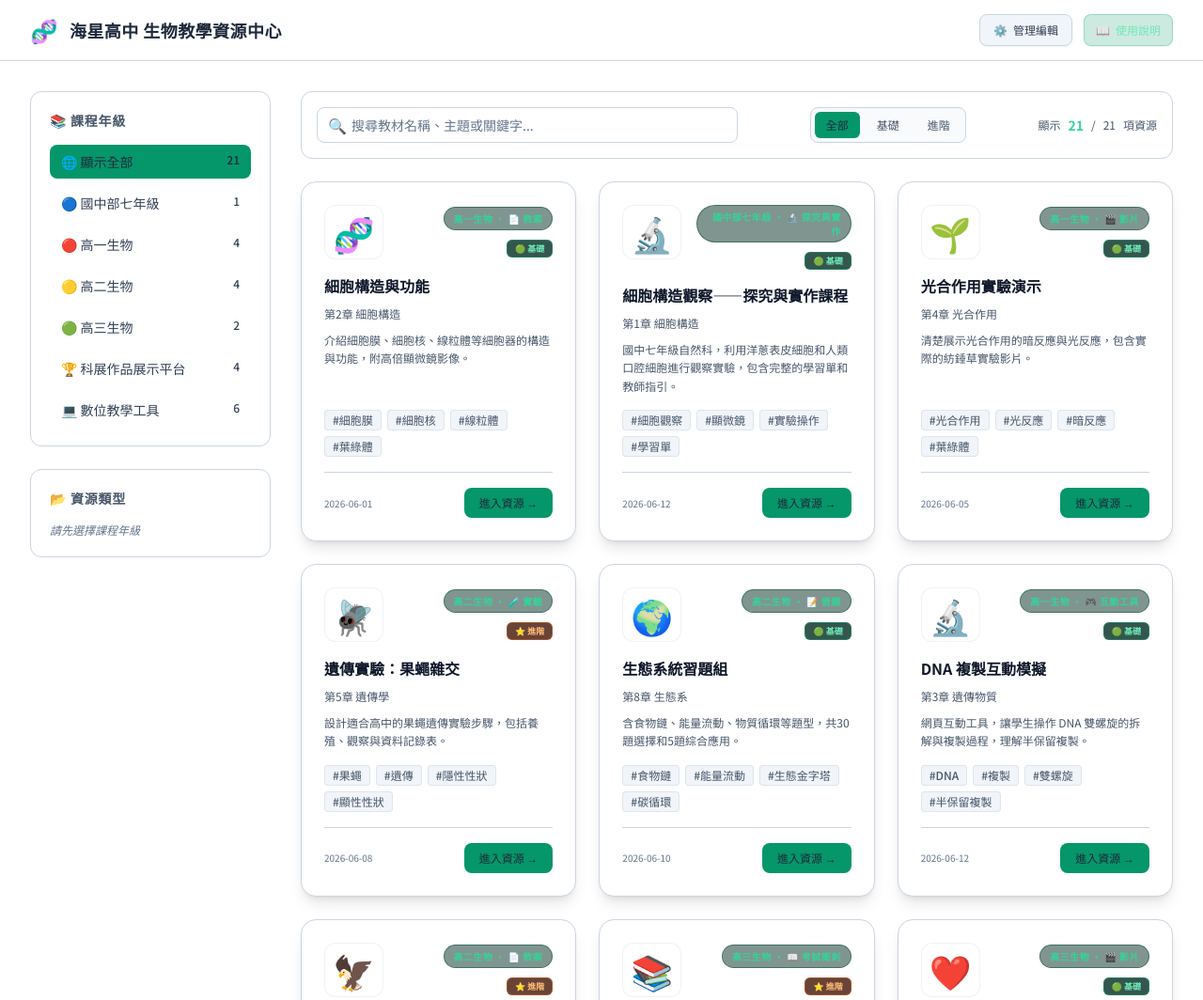
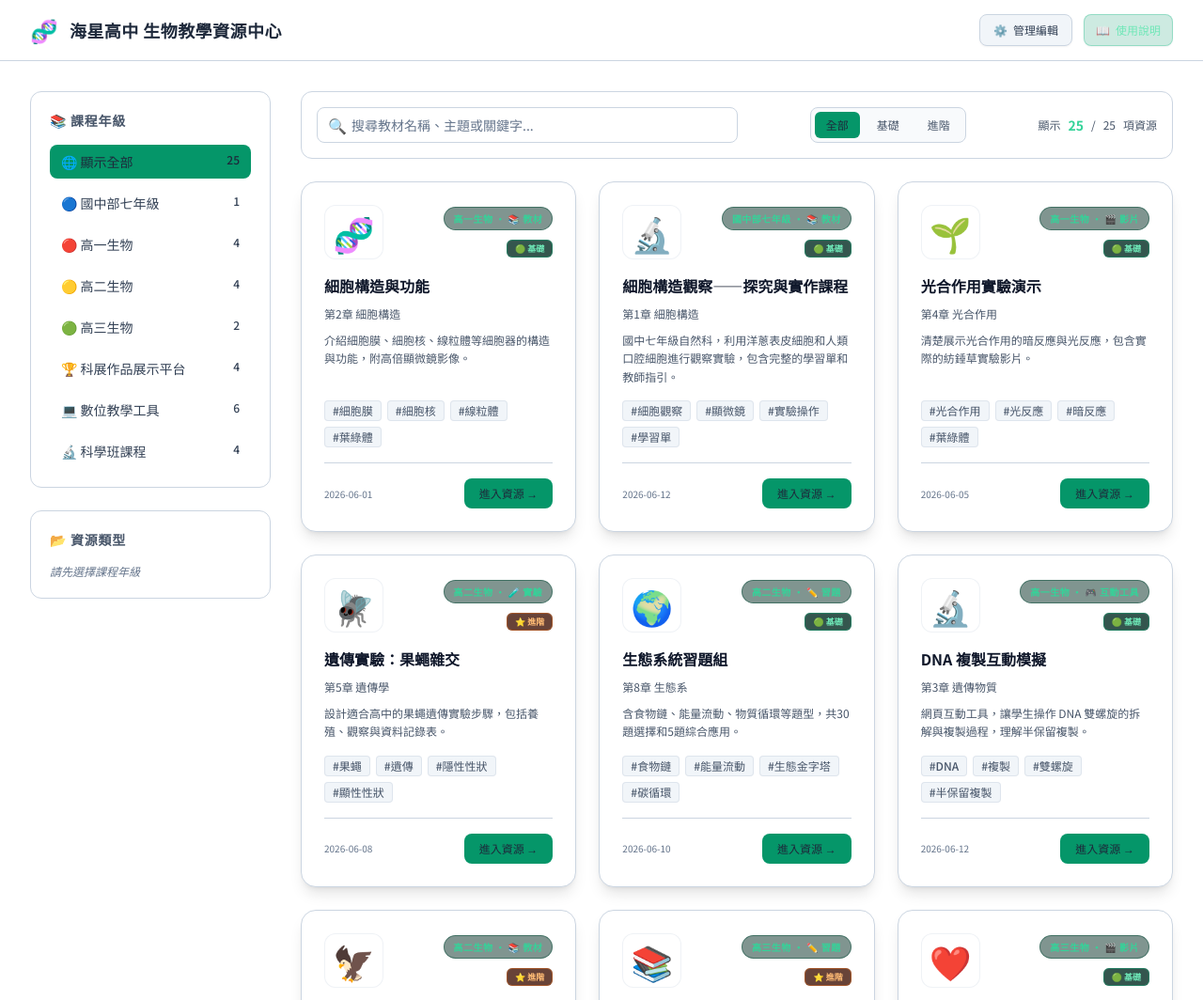
Before and after one commit to yehtm-tech/biology-teaching-hub, a plain HTML site: page index.html in a window 1280 px wide. Shown: the top 1064 px of the page at 94% size. Drawn offline with nearby package versions, Linux system fonts and the light colour scheme.

Commit message:
Add files via upload

```diff
--- a/index.html
+++ b/index.html
@@ -286,11 +286,11 @@
       "id": "grade7",
       "name": "🔵 國中部七年級",
       "subcategories": [
-        { "id": "teaching-plan", "name": "📄 教案" },
+        { "id": "presentation", "name": "📊 簡報" },
+        { "id": "teaching-material", "name": "📚 教材" },
         { "id": "video", "name": "🎬 影片" },
         { "id": "experiment", "name": "🧪 實驗" },
-        { "id": "inquiry", "name": "🔬 探究與實作" },
-        { "id": "practice", "name": "📝 習題" },
+        { "id": "practice", "name": "✏️ 習題" },
         { "id": "interactive", "name": "🎮 互動工具" }
       ]
     },
@@ -298,11 +298,11 @@
       "id": "grade10",
       "name": "🔴 高一生物",
       "subcategories": [
-        { "id": "teaching-plan", "name": "📄 教案" },
+        { "id": "presentation", "name": "📊 簡報" },
+        { "id": "teaching-material", "name": "📚 教材" },
         { "id": "video", "name": "🎬 影片" },
         { "id": "experiment", "name": "🧪 實驗" },
-        { "id": "inquiry", "name": "🔬 探究與實作" },
-        { "id": "practice", "name": "📝 習題" },
+        { "id": "practice", "name": "✏️ 習題" },
         { "id": "interactive", "name": "🎮 互動工具" }
       ]
     },
@@ -310,11 +310,11 @@
       "id": "grade11",
       "name": "🟡 高二生物",
       "subcategories": [
-        { "id": "teaching-plan", "name": "📄 教案" },
+        { "id": "presentation", "name": "📊 簡報" },
+        { "id": "teaching-material", "name": "📚 教材" },
         { "id": "video", "name": "🎬 影片" },
         { "id": "experiment", "name": "🧪 實驗" },
-        { "id": "inquiry", "name": "🔬 探究與實作" },
-        { "id": "practice", "name": "📝 習題" },
+        { "id": "practice", "name": "✏️ 習題" },
         { "id": "interactive", "name": "🎮 互動工具" }
       ]
     },
@@ -322,11 +322,11 @@
       "id": "grade12",
       "name": "🟢 高三生物",
       "subcategories": [
-        { "id": "teaching-plan", "name": "📄 教案" },
+        { "id": "presentation", "name": "📊 簡報" },
+        { "id": "teaching-material", "name": "📚 教材" },
         { "id": "video", "name": "🎬 影片" },
-        { "id": "inquiry", "name": "🔬 探究與實作" },
-        { "id": "practice", "name": "📝 習題" },
-        { "id": "exam-prep", "name": "📖 考試衝刺" }
+        { "id": "practice", "name": "✏️ 習題" },
+        { "id": "interactive", "name": "🎮 互動工具" }
       ]
     },
     {
@@ -349,6 +349,16 @@
         { "id": "ai-tool", "name": "🤖 AI 輔助工具" },
         { "id": "assessment", "name": "✅ 線上評量與測驗" }
       ]
+    },
+    {
+      "id": "science-program",
+      "name": "🔬 科學班課程",
+      "subcategories": [
+        { "id": "inquiry-practice", "name": "🔍 探究實作課程" },
+        { "id": "outdoor-education", "name": "🏕️ 戶外教育" },
+        { "id": "summer-camp", "name": "☀️ 暑假科學營" },
+        { "id": "winter-activity", "name": "❄️ 寒假科學活動" }
+      ]
     }
   ],
   "resources": [
@@ -357,7 +367,7 @@
       "title": "細胞構造與功能",
       "description": "介紹細胞膜、細胞核、線粒體等細胞器的構造與功能，附高倍顯微鏡影像。",
       "largeCategory": "grade10",
-      "subCategory": "teaching-plan",
+      "subCategory": "teaching-material",
       "difficulty": "basic",
       "url": "resources/cell-structure.pdf",
       "icon": "🧬",
@@ -370,7 +380,7 @@
       "title": "細胞構造觀察——探究與實作課程",
       "description": "國中七年級自然科，利用洋蔥表皮細胞和人類口腔細胞進行觀察實驗，包含完整的學習單和教師指引。",
       "largeCategory": "grade7",
-      "subCategory": "inquiry",
+      "subCategory": "teaching-material",
       "difficulty": "basic",
       "url": "resources/junior-cell-inquiry.pdf",
       "icon": "🔬",
@@ -435,7 +445,7 @@
       "title": "演化論教案與資料",
       "description": "達爾文演化論的教學單元，包含馬島雀喙、工業黑化蛾等經典例子。",
       "largeCategory": "grade11",
-      "subCategory": "teaching-plan",
+      "subCategory": "teaching-material",
       "difficulty": "advanced",
       "url": "resources/evolution-lesson.pdf",
       "icon": "🦅",
@@ -448,7 +458,7 @@
       "title": "學測總複習：遺傳學",
       "description": "涵蓋孟德爾定律、連鎖與互換、伴性遺傳等，含詳細解題步驟與常見錯誤。",
       "largeCategory": "grade12",
-      "subCategory": "exam-prep",
+      "subCategory": "practice",
       "difficulty": "advanced",
       "url": "resources/gaokao-genetics.pdf",
       "icon": "📚",
@@ -474,7 +484,7 @@
       "title": "遺傳現象探究——高一探究與實作",
       "description": "利用豌豆或番茄進行簡單的遺傳實驗，讓學生通過觀察、記錄、分析理解遺傳現象。含完整的實驗流程和資料分析步驟。",
       "largeCategory": "grade10",
-      "subCategory": "inquiry",
+      "subCategory": "teaching-material",
       "difficulty": "advanced",
       "url": "resources/genetics-inquiry-g10.pdf",
       "icon": "🌿",
@@ -487,7 +497,7 @@
       "title": "生態系統調查——高二探究與實作",
       "description": "實地調查校園或附近生態系統，鑑定物種、估算族群數量、分析食物鏈和能量流動。包含野外調查記錄表和數據分析方法。",
       "largeCategory": "grade11",
-      "subCategory": "inquiry",
+      "subCategory": "teaching-material",
       "difficulty": "advanced",
       "url": "resources/ecosystem-inquiry-g11.pdf",
       "icon": "🌳",
@@ -623,6 +633,58 @@
       "icon": "✅",
       "chapter": "評量工具",
       "tags": ["線上測驗", "Google Forms", "自動評分", "成績統計"],
+      "dateAdded": "2026-06-16"
+    },
+    {
+      "id": "inquiry-soil-ecosystem",
+      "title": "土壤生態探究實作課程",
+      "description": "帶領學生在校園進行土壤採集與分析，觀察微生物、植物根系、土壤顆粒等，建立完整的生態認識。含田間調查記錄表與資料分析。",
+      "largeCategory": "science-program",
+      "subCategory": "inquiry-practice",
+      "difficulty": "advanced",
+      "url": "resources/soil-ecosystem-inquiry.pdf",
+      "icon": "🌱",
+      "chapter": "生態探究實作",
+      "tags": ["土壤生態", "實地調查", "微生物", "田間記錄"],
+      "dateAdded": "2026-06-16"
+    },
+    {
+      "id": "outdoor-water-quality",
+      "title": "戶外教育：七星潭水質監測",
+      "description": "實地走訪七星潭進行水質採樣與分析，測試 pH、濁度、溶氧、溫度等參數，評估海洋生態健康。含現地教學指引與數據記錄表。",
+      "largeCategory": "science-program",
+      "subCategory": "outdoor-education",
+      "difficulty": "advanced",
+      "url": "resources/outdoor-water-quality.pdf",
+      "icon": "🏖️",
+      "chapter": "戶外海洋教育",
+      "tags": ["水質監測", "七星潭", "海洋生態", "實地教學"],
+      "dateAdded": "2026-06-16"
+    },
+    {
+      "id": "summer-camp-2026",
+      "title": "2026 年暑假科學營：分子生物學探險",
+      "description": "為期 5 天的科學營，涵蓋 DNA 提取、PCR 實驗、基因表達等分子生物學技術。學生親手進行實驗，了解生物科技的實際應用。招收高一、高二學生。",
+      "largeCategory": "science-program",
+      "subCategory": "summer-camp",
+      "difficulty": "advanced",
+      "url": "resources/summer-camp-2026-registration.pdf",
+      "icon": "☀️",
+      "chapter": "暑假科學營",
+      "tags": ["分子生物學", "DNA", "PCR", "報名資訊"],
+      "dateAdded": "2026-06-16"
+    },
+    {
+      "id": "winter-activity-2025",
+      "title": "2025 冬假科學活動：生態攝影與觀鳥",
+      "description": "利用寒假進行賞鳥與生態攝影活動，認識花蓮在地鳥類與濱海生態。包含鳥類辨識手冊、攝影技巧指導、生態日誌記錄。",
+      "largeCategory": "science-program",
+      "subCategory": "winter-activity",
+      "difficulty": "basic",
+      "url": "resources/winter-activity-2025-birding.pdf",
+      "icon": "❄️",
+      "chapter": "冬假生態活動",
+      "tags": ["觀鳥", "生態攝影", "濱海生態", "冬假活動"],
       "dateAdded": "2026-06-16"
     }
   ]
```
